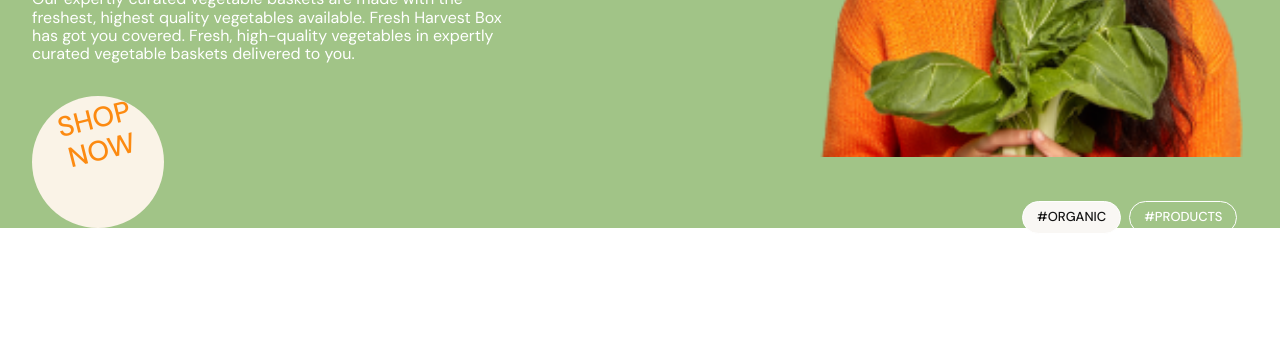
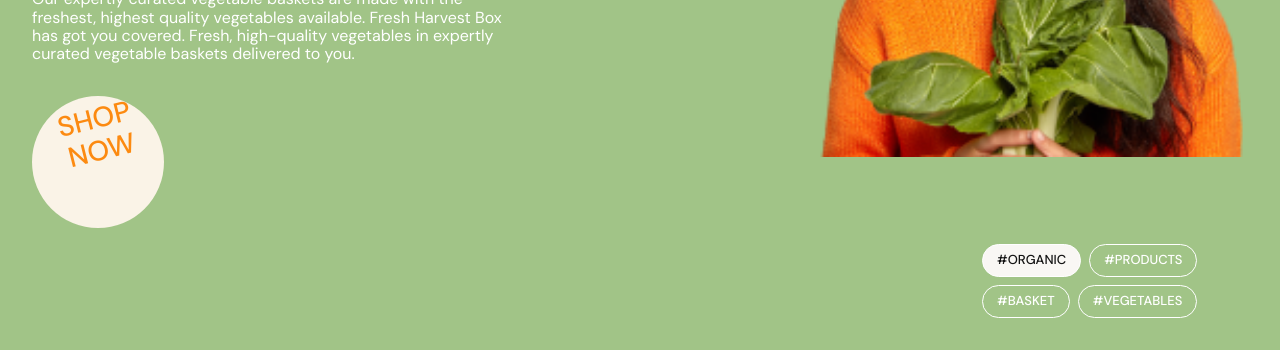
Before and after one commit to Kalugaa/LifeIsGood, a website built with Vite: page src/index.html in a window 1280 px wide. Shown: the part 443-800 px from the top of the page. Built offline with nearby package versions, Linux system fonts and the light colour scheme; files whose address does not match are found by name.

Commit message:
Update hero.css

```diff
--- a/src/css/sections/hero.css
+++ b/src/css/sections/hero.css
@@ -166,9 +166,10 @@
     gap: 8px;
   }
   .container-tags-hero {
-    position: absolute;
+    /* position: absolute;
+    left: 500px;
+    bottom: 50px; */
 
-    left: 500px;
-    bottom: 50px;
+    padding: 0 32px 32px 982px;
   }
 }
```
